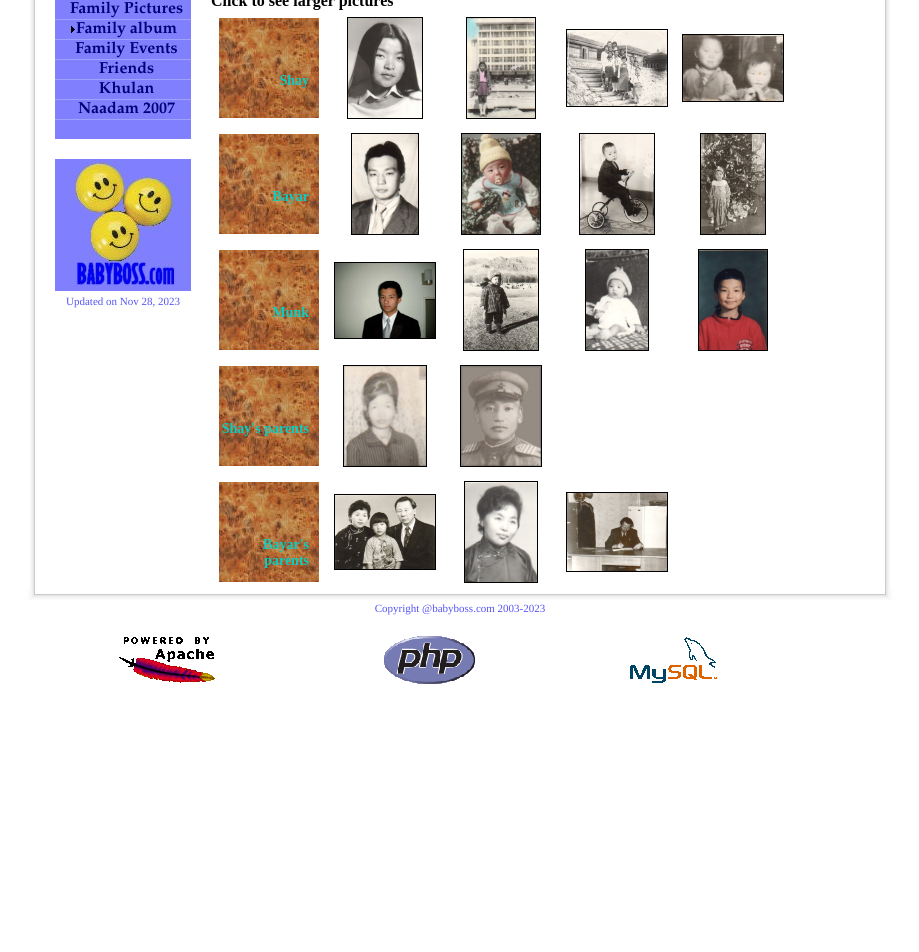
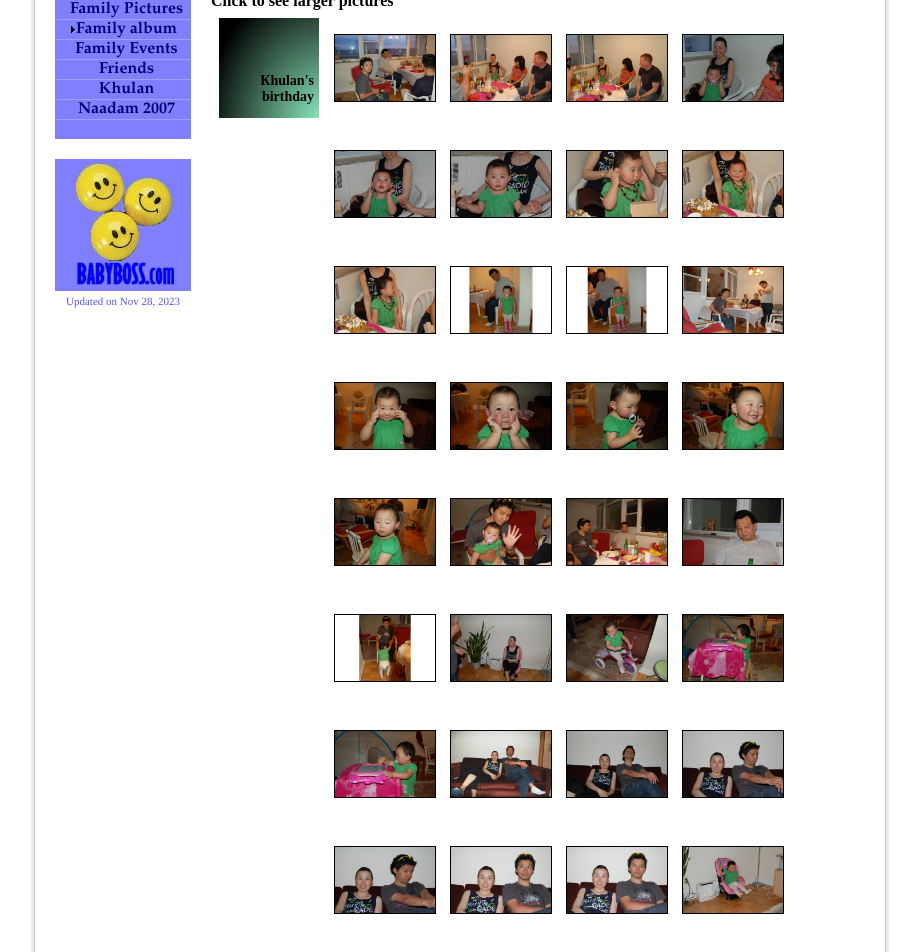
Before and after one commit to edambasuren/home.babyboss.react, a React (Create React App) app: page /khulan in a window 1280 px wide. Shown: the part 200-1152 px from the top of the page, without its empty margins (180-1099 px from the left). Before the commit the page ends 910 px from the top, so only its background shows below. Built offline with nearby package versions, Linux system fonts and the light colour scheme.

Commit message:
add khulan

```diff
--- a/src/i18n.ts
+++ b/src/i18n.ts
@@ -217,11 +217,8 @@ i18n
           Julan: "Julan",
           JulanAndEvanSyracuseUniversityJune2003FS: "Julan and Evan (in the front seat), Syracuse University, June 2003",
           JulanAndEvanSyracuseUniversityJune2003: "Julan and Evan, Syracuse University, June 2003",
-
-
-
-
-
+          КhulansBirthday: "Кhulan's<br> birthday",
+          TorontoCanadaApril20_2008: "Toronto Canada, April 20, 2008",
 
 
         },
@@ -418,10 +415,8 @@ i18n
           JulanAndEvanSyracuseUniversityJune2003FS: "Жюлан Еван хоёр (эхний эгнээнд), Сиракузын Их сургууль, 2003 оны 6 сар",
           JulanAndEvanSyracuseUniversityJune2003: "Жюлан Еван хоёр, Сиракузын Их сургууль, 2003 оны 6 сар",
 
-
-
-
-
+          КhulansBirthday: "Хулангийн<br> төрсөн өдөр",
+          TorontoCanadaApril20_2008: "Торонто Канад, 2008 оны 4 сарын 20нд",
 
         },
       },
--- a/src/pages/Khulan.tsx
+++ b/src/pages/Khulan.tsx
@@ -7,51 +7,83 @@ const FamilyPhoto: FC<any> = (): ReactElement => {
 
   const { i18n, t } = useTranslation();
 
-  let album = new AlbumData("family", "label.jpg", "#0ccdc1");
+  let album = new AlbumData("khulan", "label.jpg", "black");
   let pg;
 
-  pg = album.addPage(t('Shay'),45,10);
-  pg.addPicture("shay1.jpg", t('ShayIrkutsk1982'));
-  pg.addPicture("shay2.jpg", t('ShayUlanbaatar10YearOld'));
-  pg.addPicture("shay3.jpg", t('ShayNairamdalSummerCamp1975'));
-  pg.addPicture("shay4.jpg", t('Shay3YearOld'));
+  pg = album.addPage(t('КhulansBirthday'),45,5);
+  pg.addPicture("khulan_birthday1.jpg", t('TorontoCanadaApril20_2008'));
+  pg.addPicture("khulan_birthday2.jpg", t('TorontoCanadaApril20_2008'));
+  pg.addPicture("khulan_birthday3.jpg", t('TorontoCanadaApril20_2008'));
+  pg.addPicture("khulan_birthday4.jpg", t('TorontoCanadaApril20_2008'));
+  pg.addPicture("khulan_birthday5.jpg", t('TorontoCanadaApril20_2008'));
+  pg.addPicture("khulan_birthday6.jpg", t('TorontoCanadaApril20_2008'));
+  pg.addPicture("khulan_birthday7.jpg", t('TorontoCanadaApril20_2008'));
+  pg.addPicture("khulan_birthday8.jpg", t('TorontoCanadaApril20_2008'));
+  pg.addPicture("khulan_birthday9.jpg", t('TorontoCanadaApril20_2008'));
 
-  pg = album.addPage(t('Bayar'),45,10);
-  pg.addPicture("bayar1.jpg", t('Bayar1982'));
-  pg.addPicture("bayar2.jpg", t('Bayar1YearOld'));
-  pg.addPicture("bayar3.jpg", t('Bayar4YearOld'));
-  pg.addPicture("bayar4.jpg", t('BayarMoscow7YearOld'));
+  pg.addPicture("khulan_birthday10.jpg", t('TorontoCanadaApril20_2008'));
+  pg.addPicture("khulan_birthday11.jpg", t('TorontoCanadaApril20_2008'));
+  pg.addPicture("khulan_birthday12.jpg", t('TorontoCanadaApril20_2008'));
+  pg.addPicture("khulan_birthday13.jpg", t('TorontoCanadaApril20_2008'));
+  pg.addPicture("khulan_birthday14.jpg", t('TorontoCanadaApril20_2008'));
+  pg.addPicture("khulan_birthday15.jpg", t('TorontoCanadaApril20_2008'));
+  pg.addPicture("khulan_birthday16.jpg", t('TorontoCanadaApril20_2008'));
+  pg.addPicture("khulan_birthday17.jpg", t('TorontoCanadaApril20_2008'));
+  pg.addPicture("khulan_birthday18.jpg", t('TorontoCanadaApril20_2008'));
+  pg.addPicture("khulan_birthday19.jpg", t('TorontoCanadaApril20_2008'));
 
-  pg = album.addPage(t('Munk'),45,10);
-  pg.addPicture("munk1.jpg", t('Munk2004'));
-  pg.addPicture("munk2.jpg", t('MunkMongolia3YearOld'));
-  pg.addPicture("munk3.jpg", t('Munk1YearOld'));
-  pg.addPicture("munk4.jpg", t('MunkSyracuse10YearOld'));
+  pg.addPicture("khulan_birthday20.jpg", t('TorontoCanadaApril20_2008'));
+  pg.addPicture("khulan_birthday21.jpg", t('TorontoCanadaApril20_2008'));
+  pg.addPicture("khulan_birthday22.jpg", t('TorontoCanadaApril20_2008'));
+  pg.addPicture("khulan_birthday23.jpg", t('TorontoCanadaApril20_2008'));
+  pg.addPicture("khulan_birthday24.jpg", t('TorontoCanadaApril20_2008'));
+  pg.addPicture("khulan_birthday25.jpg", t('TorontoCanadaApril20_2008'));
+  pg.addPicture("khulan_birthday26.jpg", t('TorontoCanadaApril20_2008'));
+  pg.addPicture("khulan_birthday27.jpg", t('TorontoCanadaApril20_2008'));
+  pg.addPicture("khulan_birthday28.jpg", t('TorontoCanadaApril20_2008'));
+  pg.addPicture("khulan_birthday29.jpg", t('TorontoCanadaApril20_2008'));
 
-  pg = album.addPage(t('ShaysParents'),45,10);
-  pg.addPicture("shay_parents1.jpg", t('ShaysMom'));
-  pg.addPicture("shay_parents2.jpg", t('ShaysDad'));
+  pg.addPicture("khulan_birthday30.jpg", t('TorontoCanadaApril20_2008'));
+  pg.addPicture("khulan_birthday31.jpg", t('TorontoCanadaApril20_2008'));
+  pg.addPicture("khulan_birthday32.jpg", t('TorontoCanadaApril20_2008'));
+  pg.addPicture("khulan_birthday33.jpg", t('TorontoCanadaApril20_2008'));
+  pg.addPicture("khulan_birthday34.jpg", t('TorontoCanadaApril20_2008'));
+  pg.addPicture("khulan_birthday35.jpg", t('TorontoCanadaApril20_2008'));
+  pg.addPicture("khulan_birthday36.jpg", t('TorontoCanadaApril20_2008'));
+  pg.addPicture("khulan_birthday37.jpg", t('TorontoCanadaApril20_2008'));
+  pg.addPicture("khulan_birthday38.jpg", t('TorontoCanadaApril20_2008'));
+  pg.addPicture("khulan_birthday39.jpg", t('TorontoCanadaApril20_2008'));
 
-  pg = album.addPage(t('BayarsParents'),45,10);
-  pg.addPicture("bayar_parents1.jpg", t('BayarsParents'));
-  pg.addPicture("bayar_parents2.jpg", t('BayarsMom'));
-  pg.addPicture("bayar_parents3.jpg", t('BayarsDad'))
+  pg.addPicture("khulan_birthday40.jpg", t('TorontoCanadaApril20_2008'));
+  pg.addPicture("khulan_birthday41.jpg", t('TorontoCanadaApril20_2008'));
+  pg.addPicture("khulan_birthday42.jpg", t('TorontoCanadaApril20_2008'));
+  pg.addPicture("khulan_birthday43.jpg", t('TorontoCanadaApril20_2008'));
+  pg.addPicture("khulan_birthday44.jpg", t('TorontoCanadaApril20_2008'));
+  pg.addPicture("khulan_birthday45.jpg", t('TorontoCanadaApril20_2008'));
+  pg.addPicture("khulan_birthday46.jpg", t('TorontoCanadaApril20_2008'));
+  pg.addPicture("khulan_birthday47.jpg", t('TorontoCanadaApril20_2008'));
+  pg.addPicture("khulan_birthday48.jpg", t('TorontoCanadaApril20_2008'));
+  pg.addPicture("khulan_birthday49.jpg", t('TorontoCanadaApril20_2008'));
 
+  pg.addPicture("khulan_birthday50.jpg", t('TorontoCanadaApril20_2008'));
+  pg.addPicture("khulan_birthday51.jpg", t('TorontoCanadaApril20_2008'));
+  pg.addPicture("khulan_birthday52.jpg", t('TorontoCanadaApril20_2008'));
+  pg.addPicture("khulan_birthday53.jpg", t('TorontoCanadaApril20_2008'));
+  pg.addPicture("khulan_birthday54.jpg", t('TorontoCanadaApril20_2008'));
+  pg.addPicture("khulan_birthday55.jpg", t('TorontoCanadaApril20_2008'));
+  pg.addPicture("khulan_birthday56.jpg", t('TorontoCanadaApril20_2008'));
+  pg.addPicture("khulan_birthday57.jpg", t('TorontoCanadaApril20_2008'));
+  pg.addPicture("khulan_birthday58.jpg", t('TorontoCanadaApril20_2008'));
+  pg.addPicture("khulan_birthday59.jpg", t('TorontoCanadaApril20_2008'));
 
-  /*
-
-$pg = $alb->add(($_SESSION['lang']!='mon')?"Bayar\'s Parents":"Баярын <br>эцэг эх",45,10,"#0ccdc1");
-$pg->add("bayar_parents1.jpg", ($_SESSION['lang']!='mon')?"Bayar\s parents":"Баярын эцэг эх");
-$pg->add("bayar_parents2.jpg", ($_SESSION['lang']!='mon')?"Bayar\s mom":"Баярын ээж");
-$pg->add("bayar_parents3.jpg", ($_SESSION['lang']!='mon')?"Bayar\s dad":"Баярын аав");
-*/
-
+  pg.addPicture("khulan_birthday60.jpg", t('TorontoCanadaApril20_2008'));
+  pg.addPicture("khulan_birthday61.jpg", t('TorontoCanadaApril20_2008'));
 
 return (
     <div id='main_album' className='main'>
 
       <div id="title">
-        {t('FamilyPictures')}
+        {t('Khulan')}
       </div>
 
       <hr  color = "#000077" style={{width:"100%"}} />
```
